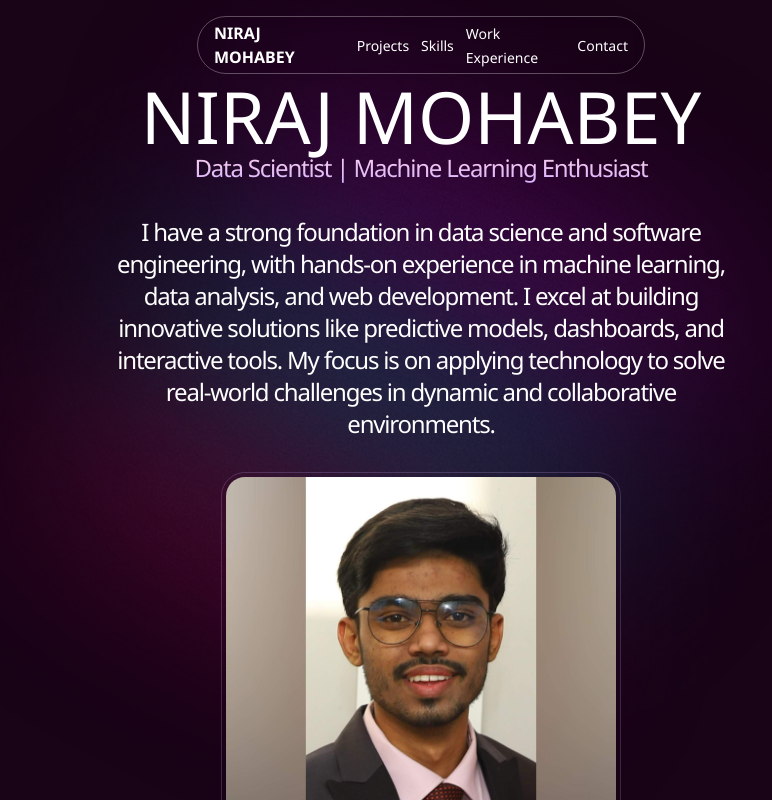
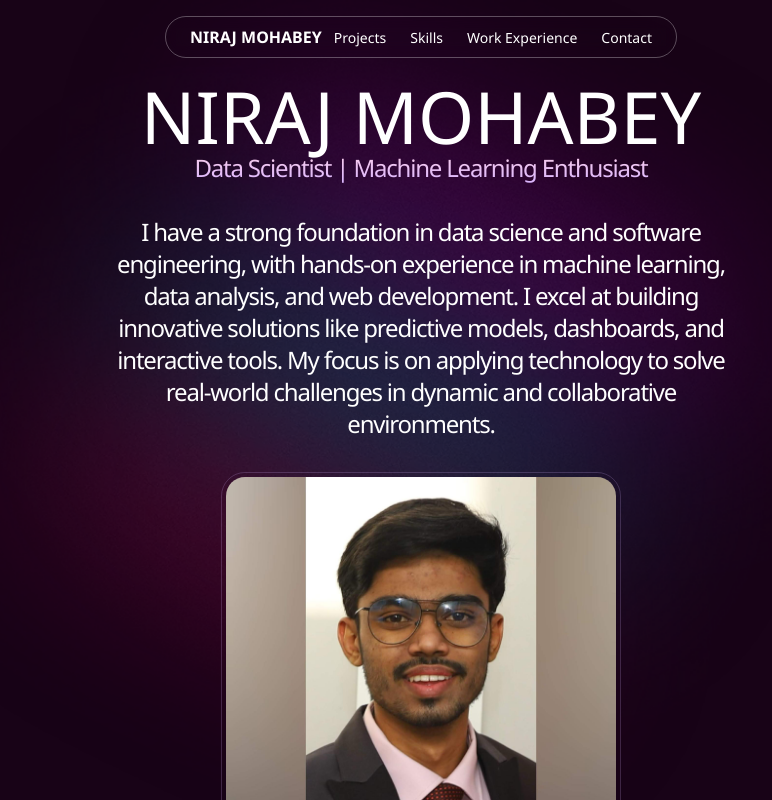
Before and after one commit to nirajmohabey/portfolio, a React (Vite) app: page / in a window 1280 px wide. Shown: the top 800 px of the page, without its empty margins (219-991 px from the left). Built offline with nearby package versions, Linux system fonts and the light colour scheme.

Commit message:
Navbar 3

```diff
--- a/src/components/Navbar.jsx
+++ b/src/components/Navbar.jsx
@@ -13,7 +13,7 @@ const Navbar = () => {
     e.preventDefault();
     const targetElement = document.querySelector(href);
     if (targetElement) {
-      const offset = -50; // Adjusted offset for smaller navbar
+      const offset = -50; // Adjusted offset for navbar height
       const elementPosition = targetElement.getBoundingClientRect().top;
       const offsetPosition = elementPosition + window.scrollY + offset;
 
@@ -30,19 +30,15 @@ const Navbar = () => {
       <nav className="fixed left-0 right-0 z-50 lg:top-4">
         {/* Desktop Menu */}
         <div
-          className="mx-auto hidden max-w-md items-center justify-center
-            rounded-full border border-white/30 py-1 px-4 backdrop-blur-lg lg:flex"
+          className="mx-auto hidden max-w-lg items-center justify-between
+            rounded-full border border-white/30 py-2 px-6 backdrop-blur-lg lg:flex"
         >
-          <div className="flex items-center justify-between gap-4">
-            <div>
-              <a href="/">
-                <span className="uppercase font-bold text-base">
+          {/* Navbar Title */}
+          <a href="/" className="text-base font-bold uppercase">
             Niraj Mohabey
-                </span>
           </a>
-            </div>
-            <div>
-              <ul className="flex items-center gap-3">
+          {/* Navbar Links */}
+          <ul className="flex items-center gap-6">
             {NAVIGATION_LINKS.map((item, index) => (
               <li key={index}>
                 <a
@@ -56,32 +52,31 @@ const Navbar = () => {
             ))}
           </ul>
         </div>
-          </div>
-        </div>
         {/* Mobile Menu */}
-        <div className="py-1 px-3 backdrop-blur-md lg:hidden">
+        <div className="py-2 px-3 backdrop-blur-md lg:hidden">
           <div className="flex items-center justify-between">
-            <div>
+            {/* Navbar Title */}
             <a href="#">
-                <span className="pl-2 uppercase text-base">Niraj Mohabey</span>
+              <span className="uppercase text-base font-bold">
+                Niraj Mohabey
+              </span>
             </a>
-            </div>
-            <div className="flex items-center">
+            {/* Mobile Menu Toggle */}
             <button
-                className="focus:outline-none lg:hidden"
+              className="focus:outline-none"
               onClick={toggleMobileMenu}
               aria-label={isMobileMenuOpen ? "Close Menu" : "Open Menu"}
             >
               {isMobileMenuOpen ? (
-                  <RiCloseLine className="m-1 h-6 w-6" />
+                <RiCloseLine className="h-6 w-6" />
               ) : (
-                  <RiMenu3Line className="m-1 h-6 w-6" />
+                <RiMenu3Line className="h-6 w-6" />
               )}
             </button>
           </div>
-          </div>
+          {/* Mobile Menu Links */}
           {isMobileMenuOpen && (
-            <ul className="my-3 ml-4 flex flex-col gap-4 backdrop-blur-md">
+            <ul className="my-3 flex flex-col gap-4">
               {NAVIGATION_LINKS.map((item, index) => (
                 <li key={index}>
                   <a
```
Lines whose indentation alone changed are shown as unchanged.
